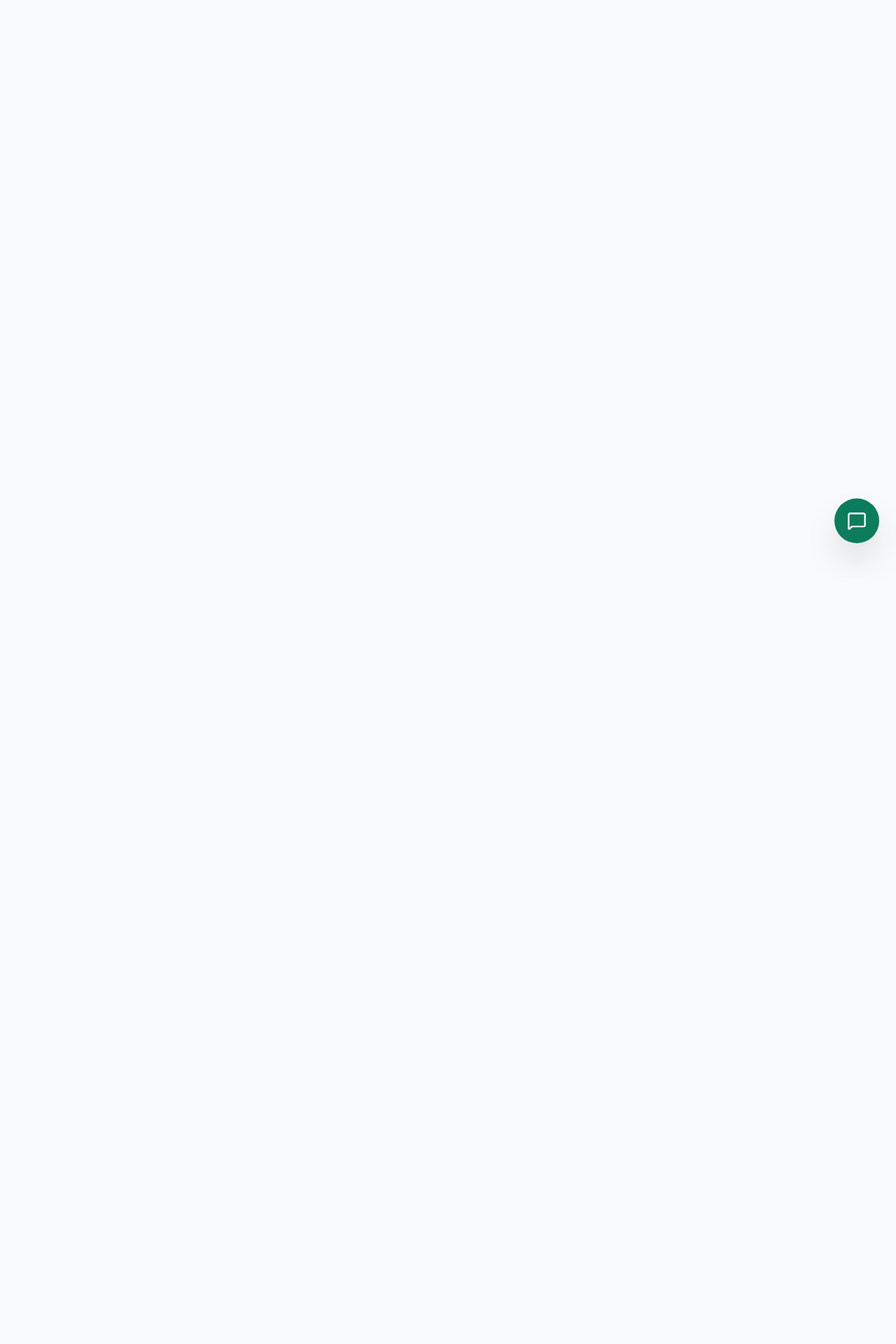
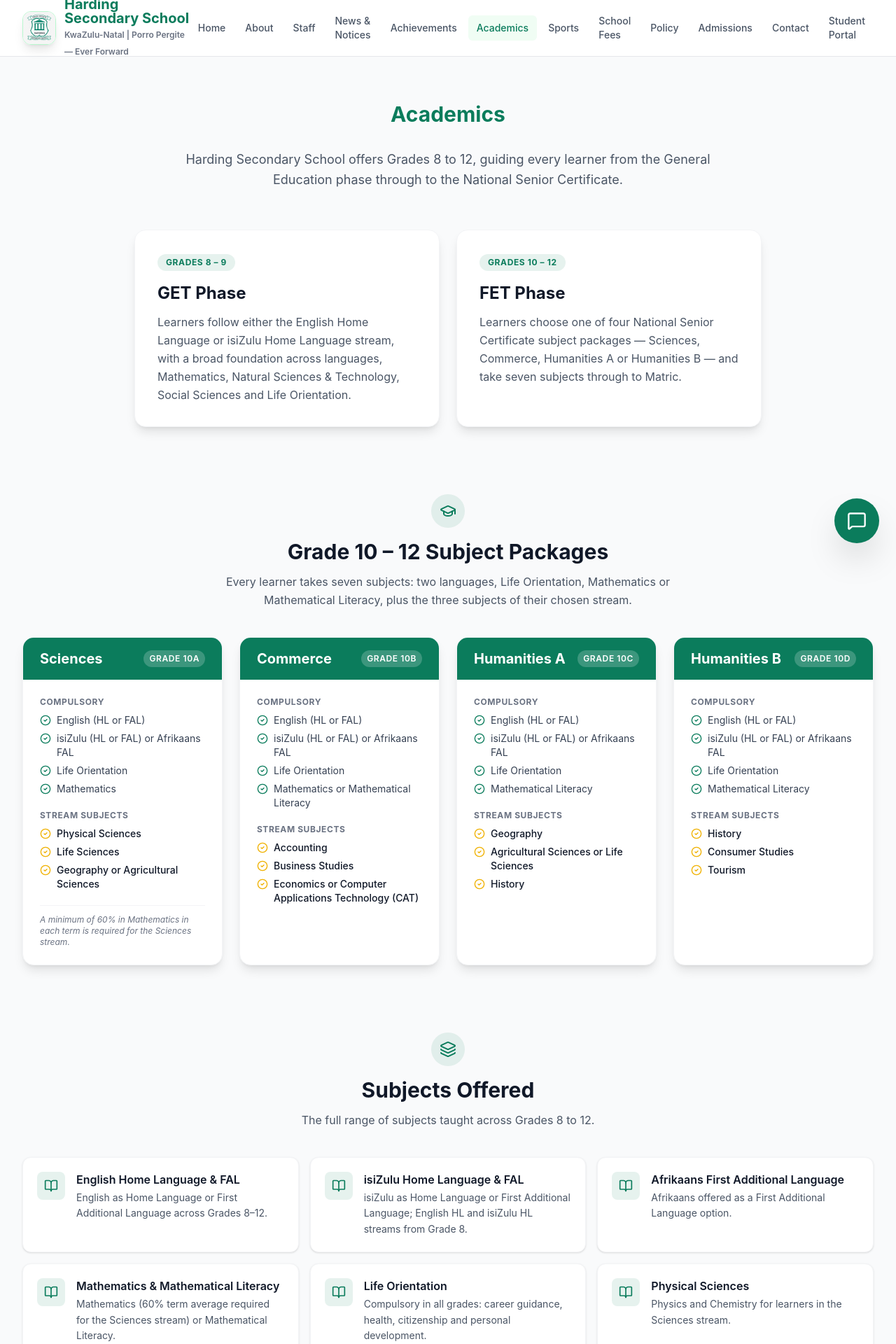
Before and after one commit to slmazwi-coder/harding-secondary, a React (Vite) app: page /academics in a window 1280 px wide. Before the commit this address had no page. Shown: the top 1920 px of the page at 70% size. Before the commit the page ends 800 px from the top, so only its background shows below. Built offline with nearby package versions, Linux system fonts and the light colour scheme.

Commit message:
Rename Activities tab to Academics and reorganise the Academics page
Co-Authored-By: Someleze Mazwi <slmazwi@gmail.com>

```diff
--- a/src/App.tsx
+++ b/src/App.tsx
@@ -1,5 +1,5 @@
 import React from 'react';
-import { BrowserRouter as Router, Routes, Route } from 'react-router-dom';
+import { BrowserRouter as Router, Routes, Route, Navigate } from 'react-router-dom';
 import { Navbar } from './components/Navbar';
 import { Footer } from './components/Footer';
 import { Hero } from './components/Hero';
@@ -57,7 +57,8 @@ export default function App() {
         <Route path="/news" element={<><Navbar /><main className="flex-grow"><News /></main><Footer /></>} />
         <Route path="/documents" element={<><Navbar /><main className="flex-grow"><Documents /></main><Footer /></>} />
         <Route path="/achievements" element={<><Navbar /><main className="flex-grow"><Achievements /></main><Footer /></>} />
-        <Route path="/activities" element={<><Navbar /><main className="flex-grow"><Academic /></main><Footer /></>} />
+        <Route path="/academics" element={<><Navbar /><main className="flex-grow"><Academic /></main><Footer /></>} />
+        <Route path="/activities" element={<Navigate to="/academics" replace />} />
         <Route path="/sports" element={<><Navbar /><main className="flex-grow"><Sports /></main><Footer /></>} />
         <Route path="/admissions" element={<><Navbar /><main className="flex-grow"><Admissions /></main><Footer /></>} />
         <Route path="/contact" element={<><Navbar /><main className="flex-grow"><Contact /></main><Footer /></>} />
--- a/src/components/Navbar.tsx
+++ b/src/components/Navbar.tsx
@@ -9,7 +9,7 @@ const navLinks = [
   { name: 'Staff', path: '/staff' },
   { name: 'News & Notices', path: '/news' },
   { name: 'Achievements', path: '/achievements' },
-  { name: 'Activities', path: '/activities' },
+  { name: 'Academics', path: '/academics' },
   { name: 'Sports', path: '/sports' },
   { name: 'School Fees', path: '/school-fees' },
   { name: 'Policy', path: '/school-policy' },
--- a/src/pages/Academic.tsx
+++ b/src/pages/Academic.tsx
@@ -1,7 +1,17 @@
 import React, { useEffect, useState } from 'react';
 import { motion } from 'motion/react';
-import { Music, BookOpen, Mic, GraduationCap, CheckCircle2 } from 'lucide-react';
+import { Music, BookOpen, GraduationCap, CheckCircle2, Layers, Sparkles } from 'lucide-react';
 import { getAcademicActivities, subjectStreams, type Activity, type SubjectStream } from '../admin/utils/storage';
+
+const SectionHeading: React.FC<{ icon: React.ReactNode; title: string; subtitle?: string }> = ({ icon, title, subtitle }) => (
+  <div className="text-center mb-10">
+    <div className="inline-flex items-center justify-center w-12 h-12 rounded-full bg-school-primary/10 text-school-primary mb-4">
+      {icon}
+    </div>
+    <h2 className="text-3xl font-bold text-gray-900">{title}</h2>
+    {subtitle && <p className="text-gray-600 mt-3 max-w-2xl mx-auto leading-relaxed">{subtitle}</p>}
+  </div>
+);
 
 const StreamCard: React.FC<{ stream: SubjectStream }> = ({ stream }) => (
   <motion.div
@@ -36,34 +46,36 @@ const StreamCard: React.FC<{ stream: SubjectStream }> = ({ stream }) => (
   </motion.div>
 );
 
-const ProgramCard: React.FC<{ prog: Activity }> = ({ prog }) => {
-  const Icon = prog.category === 'Culture' ? Music :
-               prog.name.toLowerCase().includes('debate') ? Mic : BookOpen;
+const SubjectCard: React.FC<{ item: Activity }> = ({ item }) => (
+  <motion.div
+    initial={{ opacity: 0, y: 12 }}
+    whileInView={{ opacity: 1, y: 0 }}
+    viewport={{ once: true }}
+    whileHover={{ y: -4 }}
+    className="bg-white rounded-xl border border-gray-100 shadow-sm hover:shadow-md transition-shadow p-5 flex gap-4"
+  >
+    <div className="w-10 h-10 rounded-lg bg-school-primary/10 text-school-primary flex items-center justify-center shrink-0">
+      {item.category === 'Culture' ? <Music size={20} /> : <BookOpen size={20} />}
+    </div>
+    <div className="min-w-0">
+      <h3 className="font-semibold text-gray-900 leading-snug">{item.name}</h3>
+      <p className="text-gray-600 text-sm leading-relaxed mt-1">{item.description}</p>
+    </div>
+  </motion.div>
+);
 
-  return (
-    <motion.div
-      whileHover={{ y: -8 }}
-      className="bg-white rounded-2xl shadow-lg border border-gray-100 overflow-hidden group"
-    >
-      <div className="aspect-video bg-school-primary/10 flex items-center justify-center relative">
-        <Icon size={64} className="text-school-primary/40" />
-        <div className="absolute inset-0 bg-school-primary/80 flex items-center justify-center opacity-0 group-hover:opacity-100 transition-opacity duration-300">
-          <Icon size={48} className="text-white" />
-        </div>
-      </div>
-      <div className="p-6">
-        <div className="flex items-center gap-2 mb-2">
-          <span className={`text-xs font-bold uppercase tracking-wider px-2 py-0.5 rounded-full ${
-            prog.category === 'Academic' ? 'bg-purple-100 text-purple-700' :
-            'bg-orange-100 text-orange-700'
-          }`}>{prog.category}</span>
-        </div>
-        <h3 className="text-xl font-bold text-gray-900 mb-2">{prog.name}</h3>
-        <p className="text-gray-600 text-sm leading-relaxed">{prog.description}</p>
-      </div>
-    </motion.div>
-  );
-};
+const phases = [
+  {
+    label: 'Grades 8 – 9',
+    title: 'GET Phase',
+    text: 'Learners follow either the English Home Language or isiZulu Home Language stream, with a broad foundation across languages, Mathematics, Natural Sciences & Technology, Social Sciences and Life Orientation.',
+  },
+  {
+    label: 'Grades 10 – 12',
+    title: 'FET Phase',
+    text: 'Learners choose one of four National Senior Certificate subject packages — Sciences, Commerce, Humanities A or Humanities B — and take seven subjects through to Matric.',
+  },
+];
 
 export const Academic = () => {
   const [activities, setActivities] = useState<Activity[]>(getAcademicActivities());
@@ -72,39 +84,75 @@ export const Academic = () => {
     setActivities(getAcademicActivities());
   }, []);
 
+  const subjects = activities.filter(a => a.category !== 'Culture');
+  const cultural = activities.filter(a => a.category === 'Culture');
+
   return (
     <div className="py-16 bg-gray-50 min-h-screen">
       <div className="max-w-7xl mx-auto px-4 sm:px-6 lg:px-8">
-        <h1 className="section-title text-center">Academics</h1>
+        <div className="text-center max-w-3xl mx-auto mb-14">
+          <h1 className="section-title">Academics</h1>
+          <p className="text-lg text-gray-600 leading-relaxed">
+            Harding Secondary School offers Grades 8 to 12, guiding every learner from the General Education phase through to the National Senior Certificate.
+          </p>
+        </div>
 
-        <p className="text-center text-xl text-gray-600 mb-16 max-w-3xl mx-auto">
-          Harding Secondary School offers Grades 8 to 12. Grades 8 and 9 (GET Phase) follow English Home Language and isiZulu Home Language streams; from Grade 10 learners choose one of four National Senior Certificate subject packages.
-        </p>
+        {/* Phases */}
+        <section className="mb-24">
+          <div className="grid grid-cols-1 md:grid-cols-2 gap-6 max-w-4xl mx-auto">
+            {phases.map(p => (
+              <motion.div
+                key={p.title}
+                initial={{ opacity: 0, y: 20 }}
+                whileInView={{ opacity: 1, y: 0 }}
+                viewport={{ once: true }}
+                className="bg-white rounded-2xl shadow-lg border border-gray-100 p-8"
+              >
+                <span className="inline-block text-xs font-bold uppercase tracking-wider text-school-primary bg-school-primary/10 px-3 py-1 rounded-full mb-4">{p.label}</span>
+                <h3 className="text-2xl font-bold text-gray-900 mb-3">{p.title}</h3>
+                <p className="text-gray-600 leading-relaxed">{p.text}</p>
+              </motion.div>
+            ))}
+          </div>
+        </section>
 
         {/* Subject Streams */}
         <section className="mb-24">
-          <h2 className="text-3xl font-bold text-school-primary mb-3 flex items-center gap-3 justify-center">
-            <GraduationCap /> Grade 10–12 Subject Packages (2027)
-          </h2>
-          <p className="text-center text-gray-600 mb-10 max-w-2xl mx-auto">
-            Every learner takes seven subjects: two languages, Life Orientation, Mathematics or Mathematical Literacy, plus the three subjects of their chosen stream.
-          </p>
+          <SectionHeading
+            icon={<GraduationCap />}
+            title="Grade 10 – 12 Subject Packages"
+            subtitle="Every learner takes seven subjects: two languages, Life Orientation, Mathematics or Mathematical Literacy, plus the three subjects of their chosen stream."
+          />
           <div className="grid grid-cols-1 md:grid-cols-2 xl:grid-cols-4 gap-6">
             {subjectStreams.map(s => <StreamCard key={s.id} stream={s} />)}
           </div>
         </section>
 
-        <h2 className="text-3xl font-bold text-school-primary mb-8 flex items-center gap-3 justify-center">
-          <BookOpen /> Subjects & Cultural Activities
-        </h2>
-
-        {/* Academic & Culture */}
-        <section className="mb-16">
-          <div className="grid grid-cols-1 md:grid-cols-2 lg:grid-cols-3 gap-6">
-            {activities.map((prog, i) => <ProgramCard key={i} prog={prog} />)}
+        {/* Subjects */}
+        <section className="mb-24">
+          <SectionHeading
+            icon={<Layers />}
+            title="Subjects Offered"
+            subtitle="The full range of subjects taught across Grades 8 to 12."
+          />
+          <div className="grid grid-cols-1 md:grid-cols-2 lg:grid-cols-3 gap-4">
+            {subjects.map(item => <SubjectCard key={item.id} item={item} />)}
           </div>
         </section>
 
+        {/* Cultural */}
+        {cultural.length > 0 && (
+          <section className="mb-16">
+            <SectionHeading
+              icon={<Sparkles />}
+              title="Cultural Activities"
+              subtitle="Enrichment beyond the classroom."
+            />
+            <div className="grid grid-cols-1 md:grid-cols-2 gap-4 max-w-4xl mx-auto">
+              {cultural.map(item => <SubjectCard key={item.id} item={item} />)}
+            </div>
+          </section>
+        )}
       </div>
     </div>
   );
--- a/src/pages/Admissions.tsx
+++ b/src/pages/Admissions.tsx
@@ -108,7 +108,7 @@ export const Admissions = () => {
               </div>
               <p className="mt-4 text-sm text-gray-600">
                 See the <Link to="/school-fees" className="text-school-primary font-semibold hover:underline">School Fees</Link> page for fee information and the{' '}
-                <Link to="/activities" className="text-school-primary font-semibold hover:underline">Academics</Link> page for the Grade 10–12 subject packages.
+                <Link to="/academics" className="text-school-primary font-semibold hover:underline">Academics</Link> page for the Grade 10–12 subject packages.
               </p>
             </section>
           </div>
```
